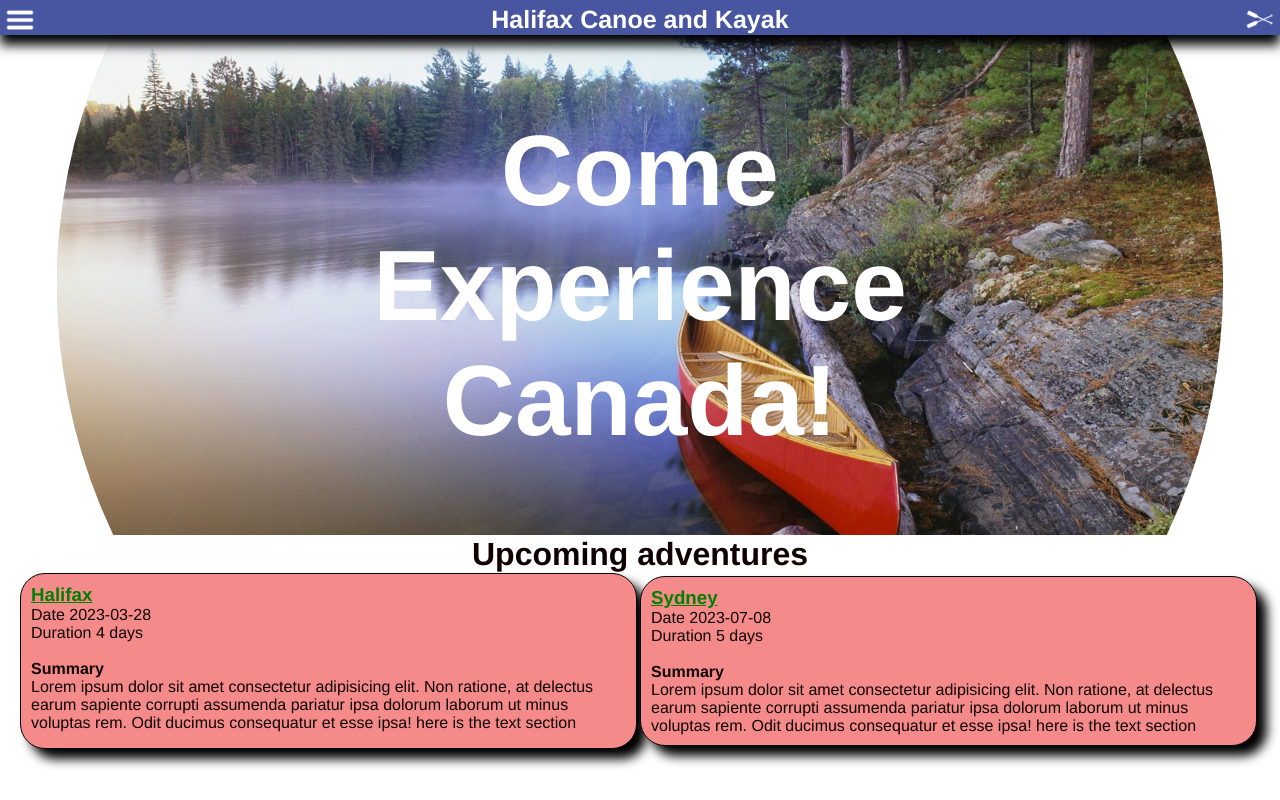
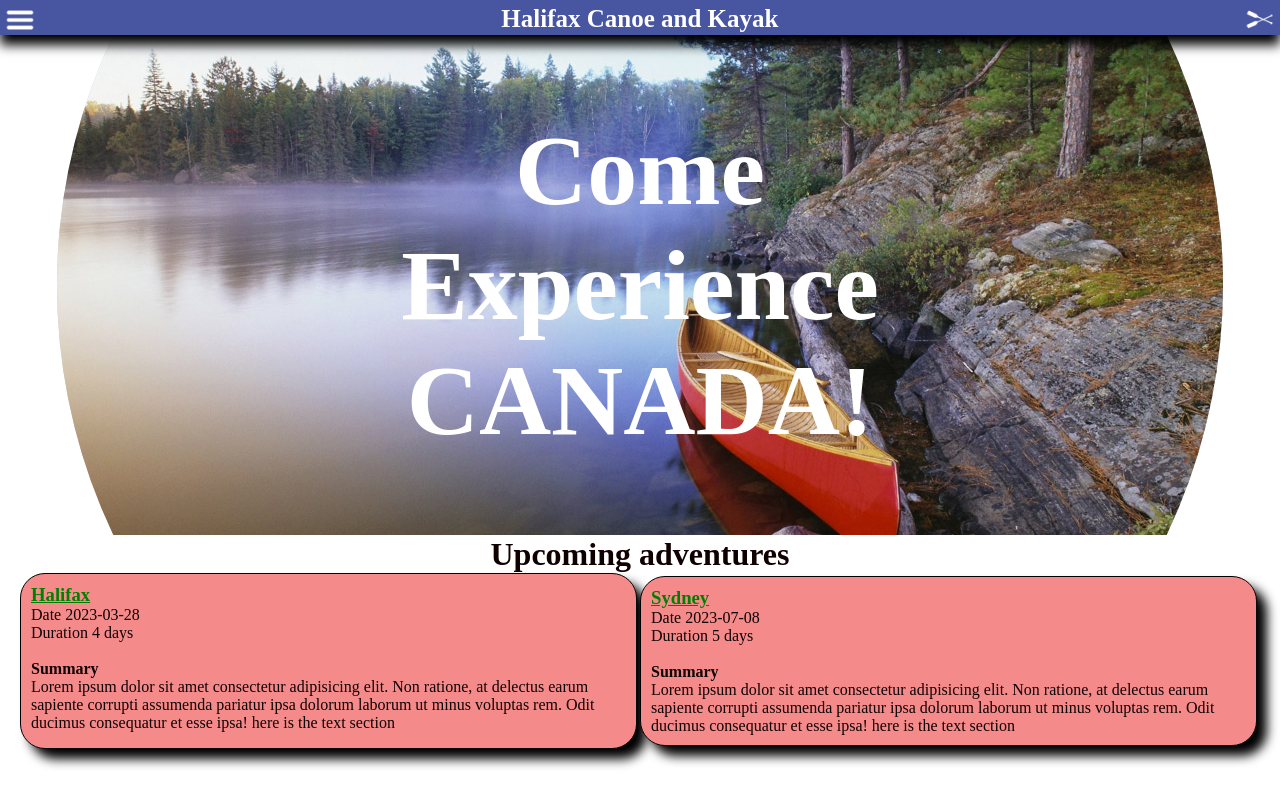
Before and after one commit to newfoundlandknight/project_1, a plain HTML site: page index.html in a window 1280 px wide. Drawn offline with nearby package versions, Linux system fonts and the light colour scheme.

Commit message:
modified:   css/new_style.css 	modified:   index.html

```diff
--- a/css/new_style.css
+++ b/css/new_style.css
@@ -5,7 +5,8 @@
 }
 body {
   margin: 0;
-  font-family:  Helvetica,Arial,git sans-serif;
+    font-family:  "Arial ,sans-serif";
+  color: white ;
   background: #fff
 }
 h1 {
@@ -68,7 +69,7 @@ h1 {
 }
 #main h1 {
   text-align: center;
-  color: #fff;
+ /* color: #fff; */
   font-size: 100px;
   margin: 0;
   position: absolute;
--- a/index.html
+++ b/index.html
@@ -37,7 +37,7 @@
 
   <!-- masthead image and text -->
     <div id ="main">
-        <h1> Come <br>Experience Canada! </h1>
+        <h1> Come <br>Experience CANADA! </h1>
     </div>
 <!-- the offered packages -->
     <div id="main_text">
```
